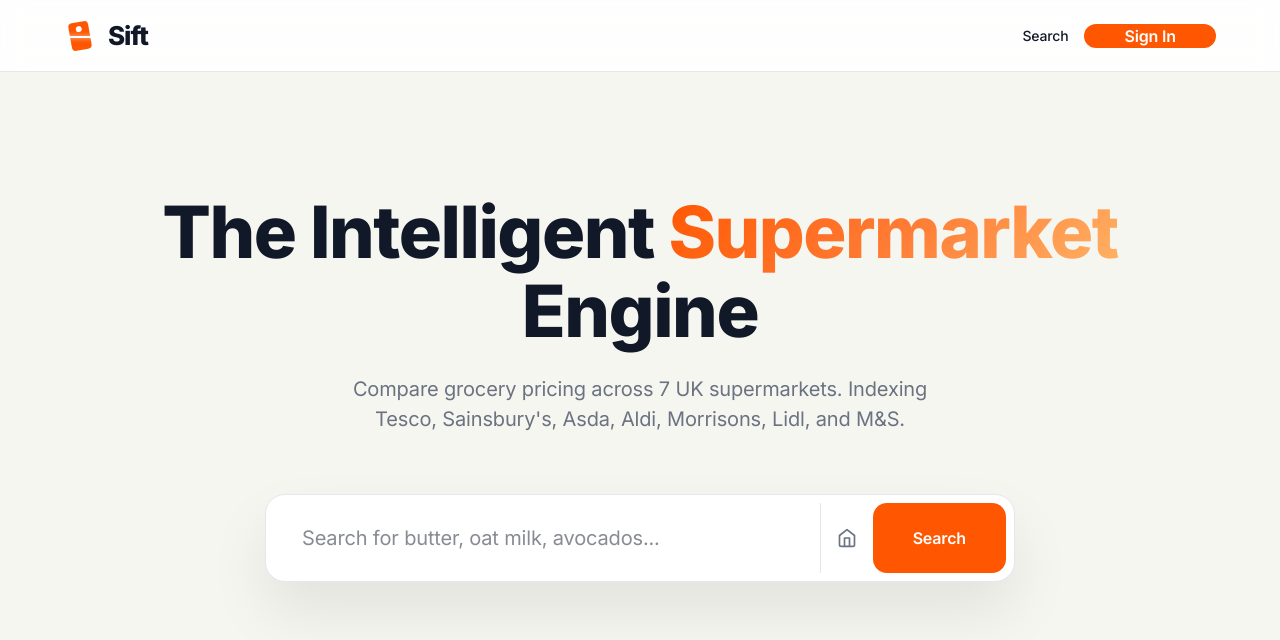
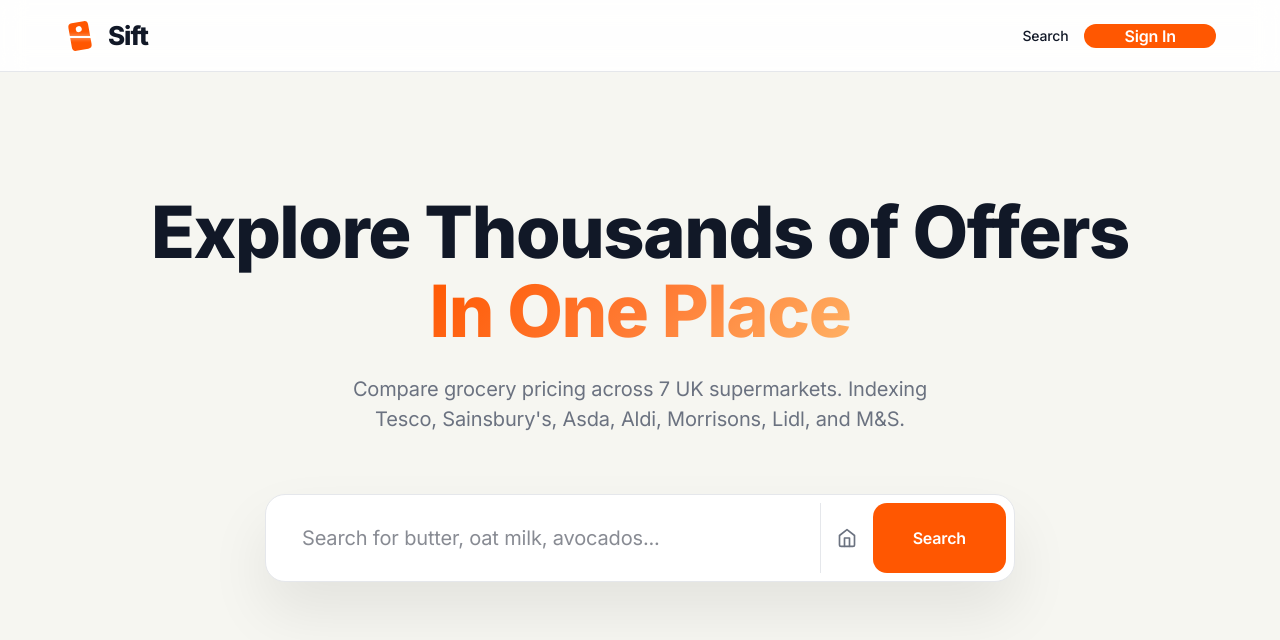
Before and after one commit to AlexanderBell-gh/Sift, a React (Vite) app: page /search in a window 1280 px wide. Shown: the top 640 px of the page. Built offline with nearby package versions, Linux system fonts and the light colour scheme.

Commit message:
Updated SearchPage.tsx text

```diff
--- a/src/components/SearchPage.tsx
+++ b/src/components/SearchPage.tsx
@@ -232,7 +232,7 @@ export default function SearchPage() {
       <>
           <section className="hero">
             <div className="container">
-              <h1>The Intelligent <span className="text-gradient">Supermarket</span> Engine</h1>
+              <h1>Explore Thousands of Offers <br /> <span className="text-gradient">In One Place</span> </h1>
               <p>Compare grocery pricing across 7 UK supermarkets. Indexing Tesco, Sainsbury's, Asda, Aldi, Morrisons, Lidl, and M&amp;S.</p>
 
               {user?.isTrial && remainingSearches !== null && (
--- a/src/components/WatchlistPage.tsx
+++ b/src/components/WatchlistPage.tsx
@@ -113,7 +113,7 @@ export default function WatchlistPage() {
         <div className="container" style={{ display: 'flex', justifyContent: 'space-between', alignItems: 'flex-end', marginBottom: '32px' }}>
           <div>
             <h1 className="page-title" style={{ fontFamily: 'var(--font-primary)', fontSize: '40px', fontWeight: '700' }}>Your Watchlist</h1>
-            <p style={{ color: 'var(--muted)', fontSize: '14px' }}>Track all of your items here</p>
+            <p style={{ color: 'var(--muted)', fontSize: '14px' }}>All your offers in one place</p>
           </div>
         </div>
       </section>
```
